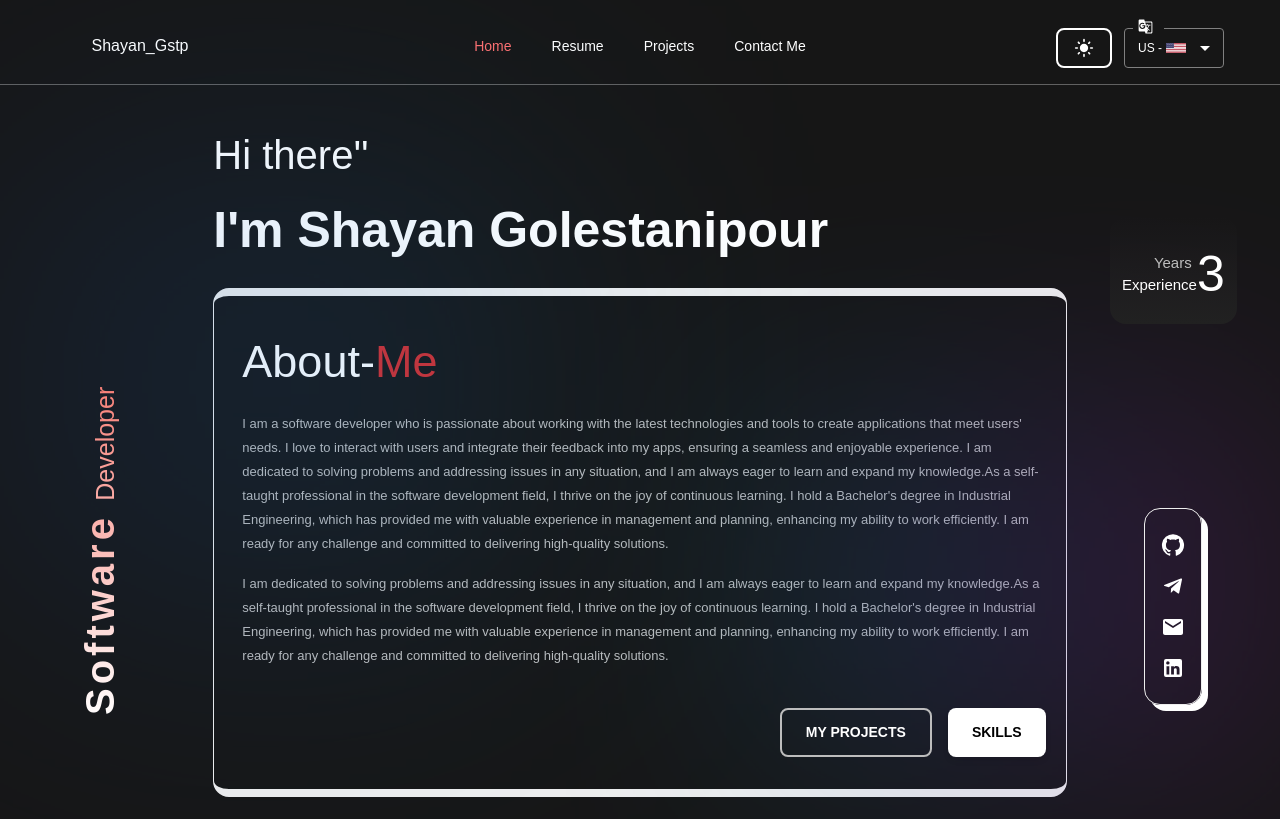
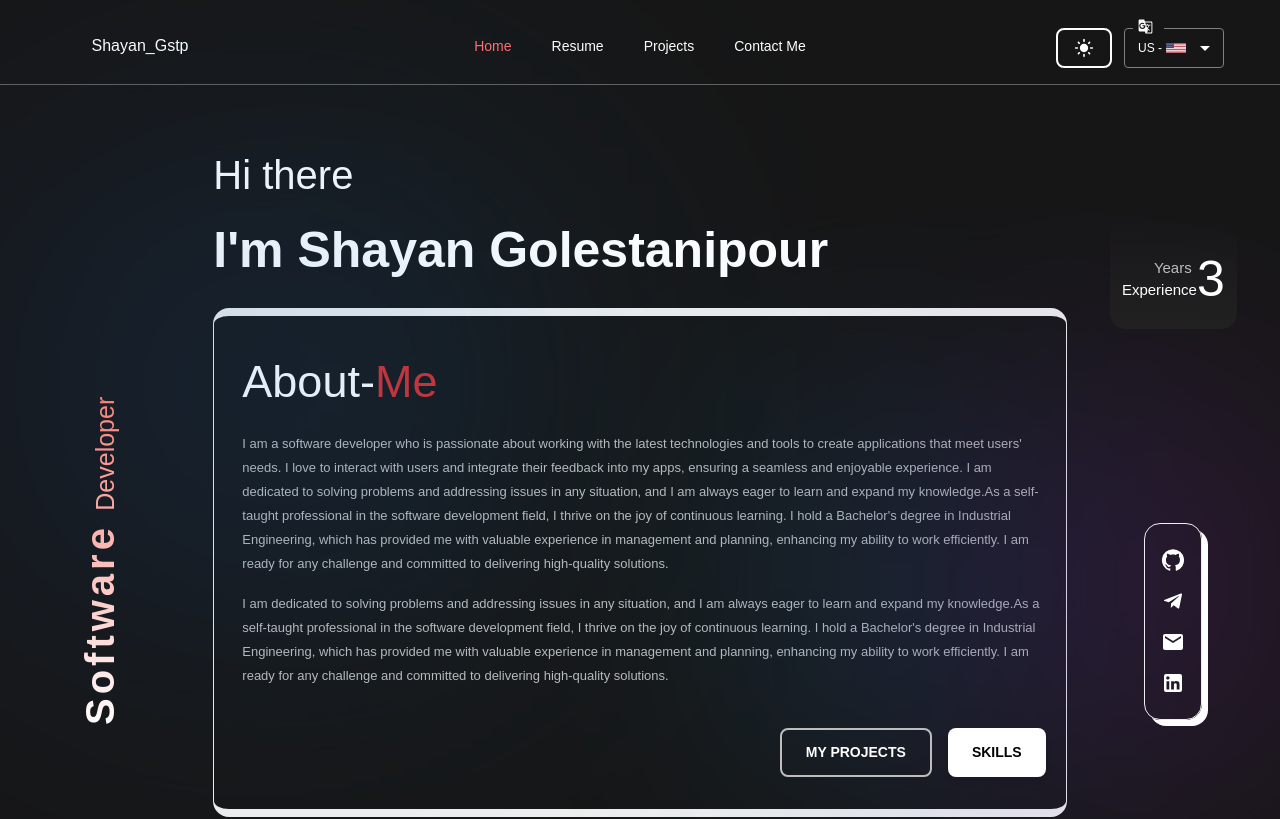
Before and after one commit to Shayangstp/Portfolio, a Next.js app: page /en in a window 1280 px wide. Shown: the top 819 px of the page. Built offline with nearby package versions, Linux system fonts and the light colour scheme.

Commit message:
landing page v1

```diff
--- a/app/components/Hero.jsx
+++ b/app/components/Hero.jsx
@@ -29,7 +29,7 @@ const Hero = () => {
         name="keywords"
         content="Shayangstp , shayan golestanipour , software developer, web development, latest technologies, user-friendly applications, problem-solving , backend developer , fullstack developer , portfolio"
       />
-      <meta name="author" content="John Doe" />
+      <meta name="author" content="shayan golestanipour" />
       {/* blur bg */}
       <div
         style={{ zIndex: 0 }}
@@ -58,12 +58,12 @@ const Hero = () => {
       </div>
       <div
         id="mainHero"
-        className="lg:col-span-4 flex flex-col justify-center lg:items-start items-center mx-auto mt-10 lg:mt-5"
+        className="lg:col-span-4 flex flex-col justify-center lg:items-start items-center mx-auto mt-10 lg:mt-10"
       >
         <div id="hero-text">
           <motion.div id="Hi">
             <TypingText
-              title={t("title1") + "''"}
+              title={t("title1")}
               textStyles="lg:text-[40px] sm:text-[30px] text-[20px] dark:text-white text-black ms-10 lg:ms-0 font-extrabold mt-5"
             />
           </motion.div>
--- a/messages/en.json
+++ b/messages/en.json
@@ -69,7 +69,7 @@
 
   "footer": {
     "ready": "Ready for challenge !",
-    "readySub": "Just so you know, I'm ready to tackle any challenge that comes my way. Bring it on!",
+    "readySub": "Just so you know, I'm ready to tackle any challenge that comes my way. Bring it on",
 
     "email": "Email",
     "hireMeBtn": "HIRE.ME",
```
